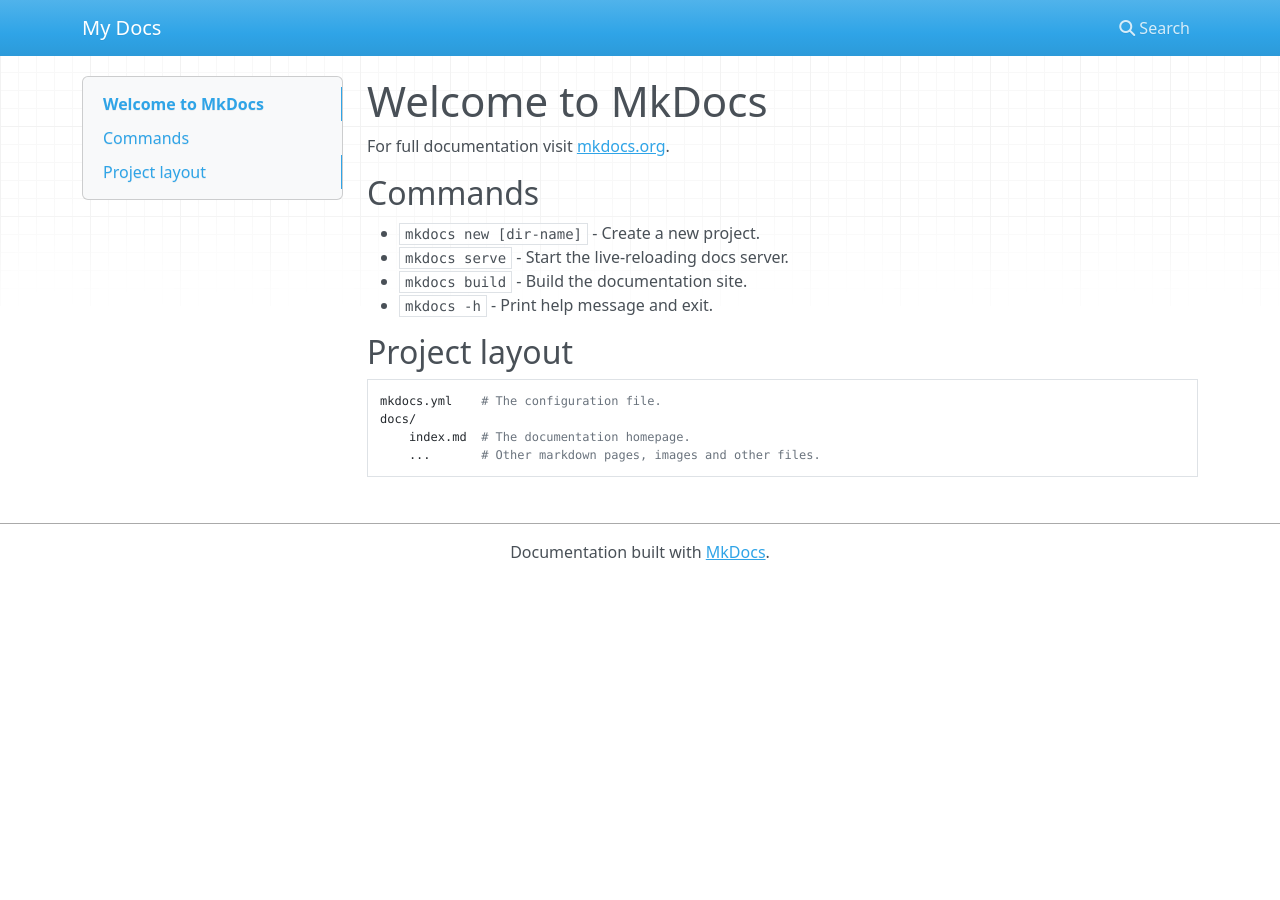
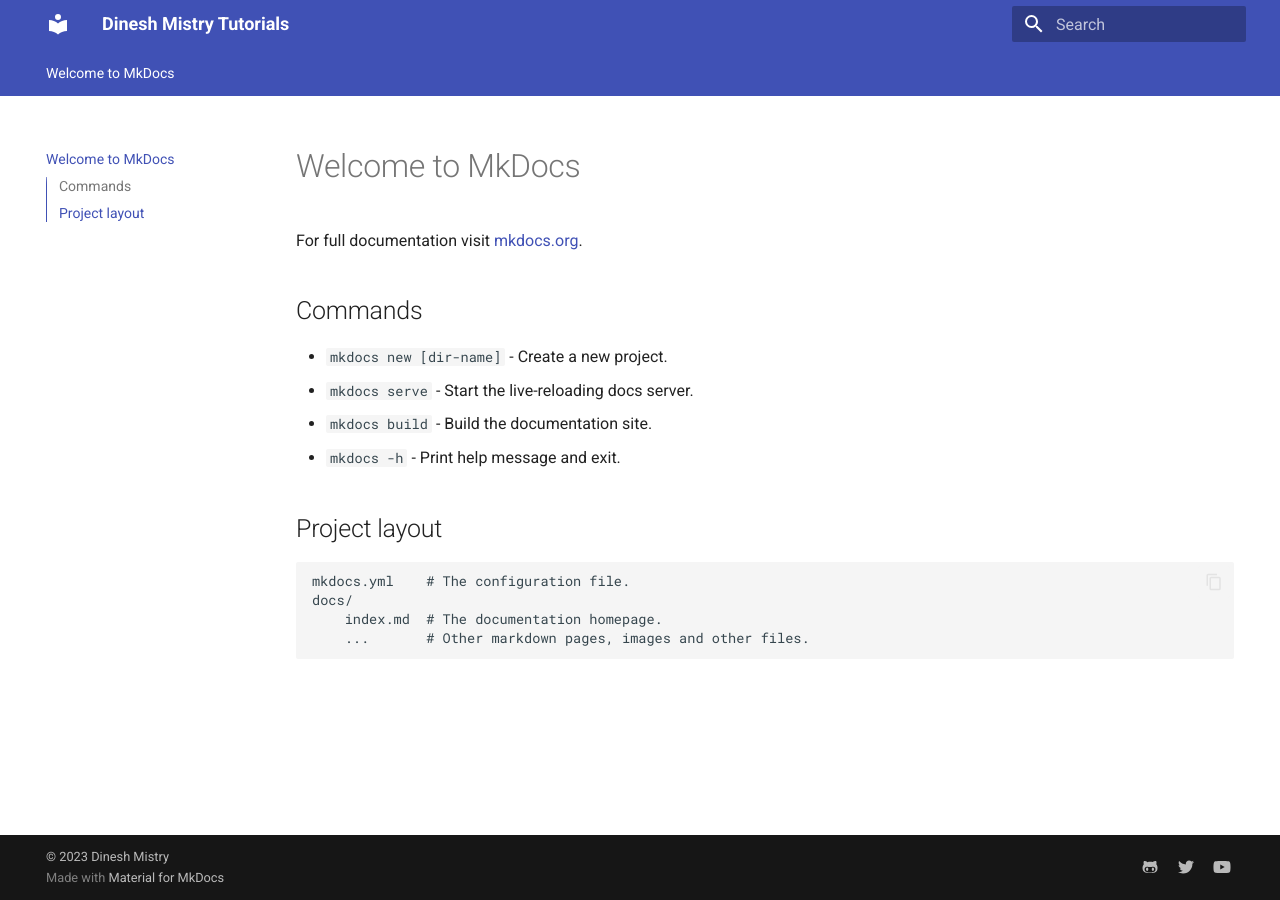
Before and after one commit to dmancloud/tutorial-documentation, an MkDocs documentation site: the page built from docs/index.md, in a window 1280 px wide. Built offline with MkDocs 1.6.1 and Material for MkDocs 9.7.7, drawn with Linux system fonts in a browser that asks for light colours; nearby versions of some CDN libraries.

Commit message:
updated theme configuration

```diff
--- a/mkdocs.yml
+++ b/mkdocs.yml
@@ -1 +1,43 @@
-site_name: My Docs
+site_name: Dinesh Mistry Tutorials
+theme:
+  name: material
+  features:
+    - navigation.tabs
+    - navigation.sections
+    - toc.integrate
+    - navigation.top
+    - search.suggest
+    - search.highlight
+    - content.tabs.link
+    - content.code.annotation
+    - content.code.copy
+  language: en
+
+extra:
+  social:
+    - icon: fontawesome/brands/github-alt
+      link: https://github.com/dmancloud
+    - icon: fontawesome/brands/twitter
+      link: https://twitter.com/dineshmistry
+    - icon: fontawesome/brands/youtube
+      link: https://www.youtube.com/@dineshmistry
+
+markdown_extensions:
+  - pymdownx.highlight:
+      anchor_linenums: true
+  - pymdownx.inlinehilite
+  - pymdownx.snippets
+  - admonition
+  - pymdownx.arithmatex:
+      generic: true
+  - footnotes
+  - pymdownx.details
+  - pymdownx.superfences
+  - pymdownx.mark
+  - attr_list
+  - pymdownx.emoji:
+      emoji_index: !!python/name:materialx.emoji.twemoji
+      emoji_generator: !!python/name:materialx.emoji.to_svg
+
+copyright: |
+  &copy; 2023 Dinesh Mistry</a>
```
